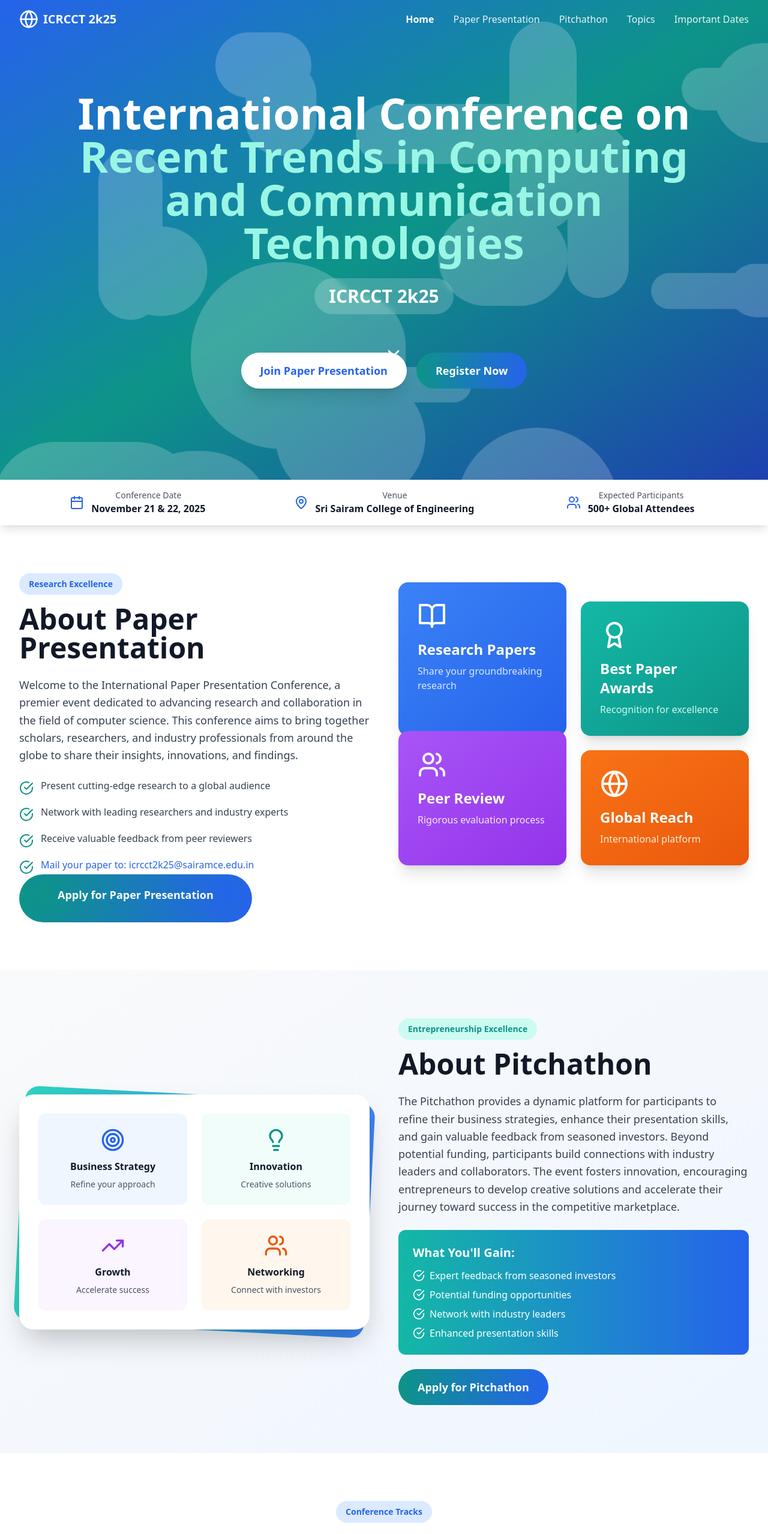
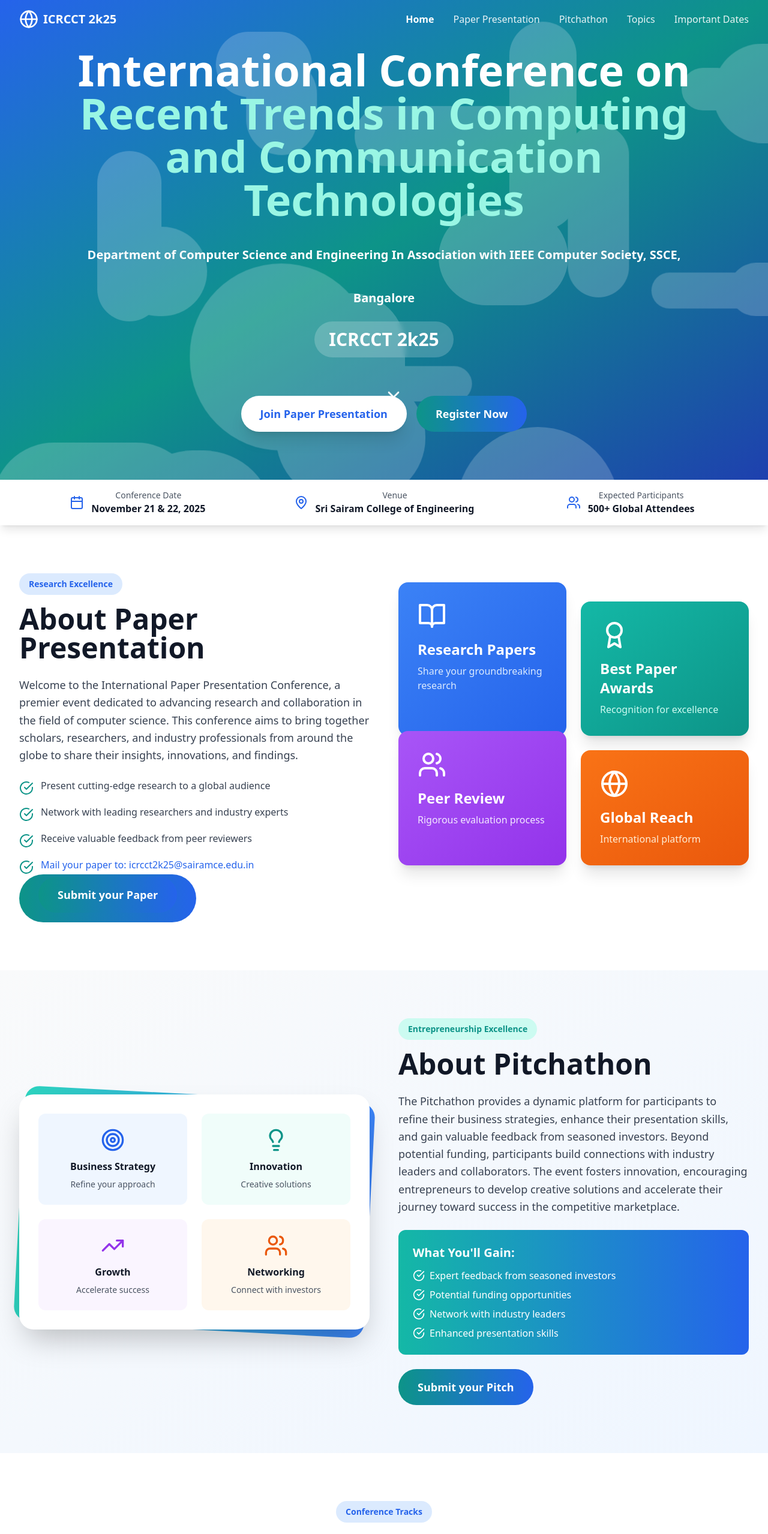
Before and after one commit to guruprasath1234/icrcct2k25, a React (Vite) app: page / in a window 1280 px wide. Shown: the top 2558 px of the page at 60% size. Built offline with nearby package versions, Linux system fonts and the light colour scheme.

Commit message:
submit button

```diff
--- a/src/App.tsx
+++ b/src/App.tsx
@@ -127,7 +127,11 @@
             <h1 className="text-4xl sm:text-5xl md:text-6xl lg:text-7xl font-bold text-white mb-6 leading-tight">
               International Conference on<br />
               <span className="text-teal-200">Recent Trends in Computing</span><br />
-              <span className="text-teal-200">and Communication Technologies</span>
+              <span className="text-teal-200">and Communication Technologies</span><br/>
+              <span className="text-base sm:text-lg md:text-xl lg:text-1xl font-semibold">
+                Department of Computer Science and Engineering
+ In Association with IEEE Computer Society, SSCE, Bangalore
+              </span>
             </h1>
             <div className="inline-block bg-white/20 backdrop-blur-sm px-6 py-3 rounded-full mb-8">
               <p className="text-2xl sm:text-3xl font-bold text-white">ICRCCT 2k25</p>
@@ -261,7 +265,7 @@
                 rel="noopener noreferrer"
                 className="bg-gradient-to-r from-teal-600 to-blue-600 text-white px-8 py-4 rounded-full font-semibold text-lg hover:shadow-xl transition-all duration-300 transform hover:scale-105 inline-block text-center"
                 >
-                Apply for Paper Presentation
+                Submit your Paper
                 </a>
               </button>
         </div>
@@ -337,8 +341,7 @@
                 rel="noopener noreferrer"
                 className="bg-gradient-to-r from-teal-600 to-blue-600 text-white px-8 py-4 rounded-full font-semibold text-lg hover:shadow-xl transition-all duration-300 transform hover:scale-105 inline-block text-center"
                 >
-                Apply for Pitchathon
-                </a>
+ Submit your Pitch                </a>
             </div>
           </div>
         </div>
@@ -436,10 +439,10 @@
 
             <div className="grid grid-cols-1 md:grid-cols-2 lg:grid-cols-4 gap-8 justify-center items-center place-items-center">
             {[
-              { title: 'Pitch Submission', date: 'November 17, 2025', icon: BookOpen },
+              { title: 'Pitch Submission', date: 'November 22, 2025', icon: BookOpen },
               // { title: 'Notification', date: 'November 20, 2024', icon: Mail },
               // { title: 'Registration Deadline', date: 'December 5, 2024', icon: Calendar },
-              { title: 'Conference Dates', date: 'December 15-16, 2024', icon: Award },
+              { title: 'Pitching Date(offline)', date: 'December 22, 2024', icon: Award },
             ].map((item, index) => (
               <div
               key={index}
@@ -453,6 +456,8 @@
           </div>
         </div>
       </section>
+
+
 
       {/* Footer */}
       <footer className="bg-gray-900 text-white py-12">
@@ -478,10 +483,12 @@
                     >
                       {item.label}
                     </button>
+
                   </li>
                 ))}
               </ul>
             </div>
+
             <div>
               <h3 className="font-bold text-lg mb-4">Organized By</h3>
               <p className="text-gray-400 mb-2">Department of Computer Science & Engineering</p>
@@ -494,12 +501,14 @@
               <p className="text-gray-400 mb-2">Prof.Suguna A ,AP/CSE</p>
             </div>
 <div>
-  <div></div>
-              <h3 className="pt-5 font-bold text-lg mb-4"> Students Coordinators</h3>
-              <p className="text-gray-400 mb-2">Guruprasath M - 4th year - CSE - 7550122892</p>
-              <p className="text-gray-400 mb-2">Yeshwanth K - 3rd year - CSE - 9025191622</p>
+              <h3 className="pt-5 font-bold text-lg mb-4"> Students Coordinators(Paper Presentation)</h3>
+              <p className="text-gray-400 mb-2">Guruprasath M - 4th year - CSE - 75501 22892</p>
+              <p className="text-gray-400 mb-2">Yeshwanth K - 3rd year - CSE - 90251 91622</p>
 
             </div>
+            <h3 className="pt-5 font-bold text-lg mb-4"> Students Coordinators (Pitchathon)</h3>
+              <p className="text-gray-400 mb-2">Dhviya Dharshini - 3rd year - CSE - 98805 56381</p>
+              <p className="text-gray-400 mb-2"> Yashwanth V - 3rd year - CSE - 9901289277</p>
             </div>
 
           </div>
```
